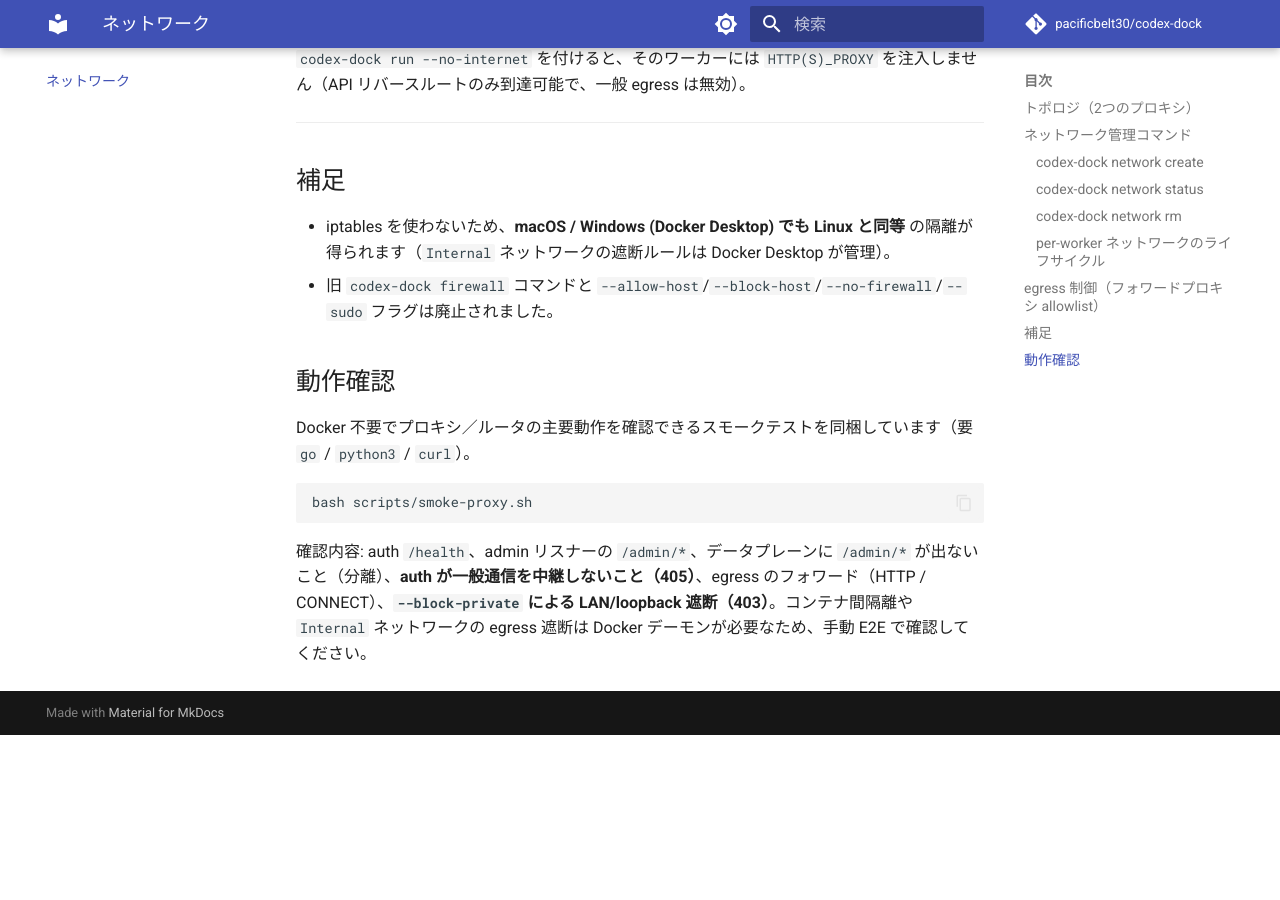
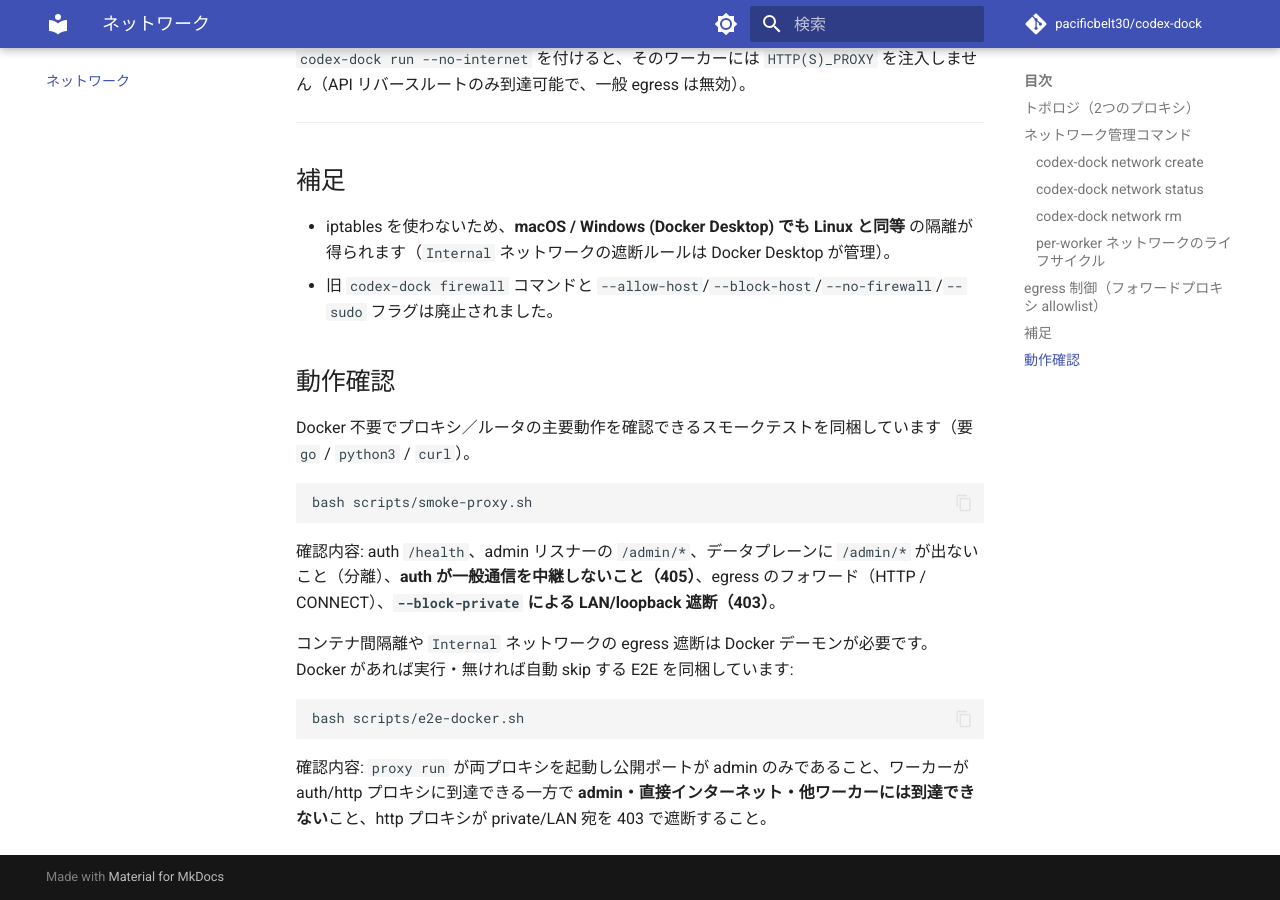
Before and after one commit to pacificbelt30/sandbox-codex, an MkDocs documentation site: the page built from doc/network.md, in a window 1280 px wide and 900 px high, scrolled down 2977 px. Built offline with MkDocs 1.6.1 and Material for MkDocs 9.7.7, drawn with Linux system fonts in a browser that asks for light colours; comment, search, counter and statistics services are not loaded; before the commit the page ends 3712 px from its top, so only the background shows below that.

Commit message:
Add Docker-gated end-to-end isolation test (skips without Docker)
scripts/e2e-docker.sh exercises the container-level guarantees that the Go
unit tests and the Docker-free smoke test cannot. It exits 0 with a SKIP
message when no Docker daemon is reachable.

When Docker is available it:
  - runs `codex-dock proxy run` and asserts BOTH proxies are up with only
    the admin port host-published (data/forward ports stay internal);
  - builds a worker topology mirroring `codex-dock run` (per-worker
    Internal network with both proxies attached, using a small curl image
    so no agent or API credentials are needed) and asserts, from inside a
    worker: auth data-plane and http proxy reachable; admin port NOT
    reachable; no direct internet; a second worker on its own network
    unreachable; and the http proxy returns 403 for a private/LAN dest.

Documented in doc/network.md (JP + EN) alongside the smoke test.

Co-Authored-By: Claude Opus 4.8 <noreply@anthropic.com>
Claude-Session: https://claude.ai/code/session_01FVYCsyufg1t5JxAJzjjXMQ

````diff
--- a/doc/network.md
+++ b/doc/network.md
@@ -97,4 +97,12 @@ Docker 不要でプロキシ／ルータの主要動作を確認できるスモ
 bash scripts/smoke-proxy.sh
 ```
 
-確認内容: auth `/health`、admin リスナーの `/admin/*`、データプレーンに `/admin/*` が出ないこと（分離）、**auth が一般通信を中継しないこと（405）**、egress のフォワード（HTTP / CONNECT）、**`--block-private` による LAN/loopback 遮断（403）**。コンテナ間隔離や `Internal` ネットワークの egress 遮断は Docker デーモンが必要なため、手動 E2E で確認してください。
+確認内容: auth `/health`、admin リスナーの `/admin/*`、データプレーンに `/admin/*` が出ないこと（分離）、**auth が一般通信を中継しないこと（405）**、egress のフォワード（HTTP / CONNECT）、**`--block-private` による LAN/loopback 遮断（403）**。
+
+コンテナ間隔離や `Internal` ネットワークの egress 遮断は Docker デーモンが必要です。Docker があれば実行・無ければ自動 skip する E2E を同梱しています:
+
+```bash
+bash scripts/e2e-docker.sh
+```
+
+確認内容: `proxy run` が両プロキシを起動し公開ポートが admin のみであること、ワーカーが auth/http プロキシに到達できる一方で **admin・直接インターネット・他ワーカーには到達できない**こと、http プロキシが private/LAN 宛を 403 で遮断すること。
````
Also changed, not shown: doc/en/network.md (+9 -1 lines), 1 other file.
